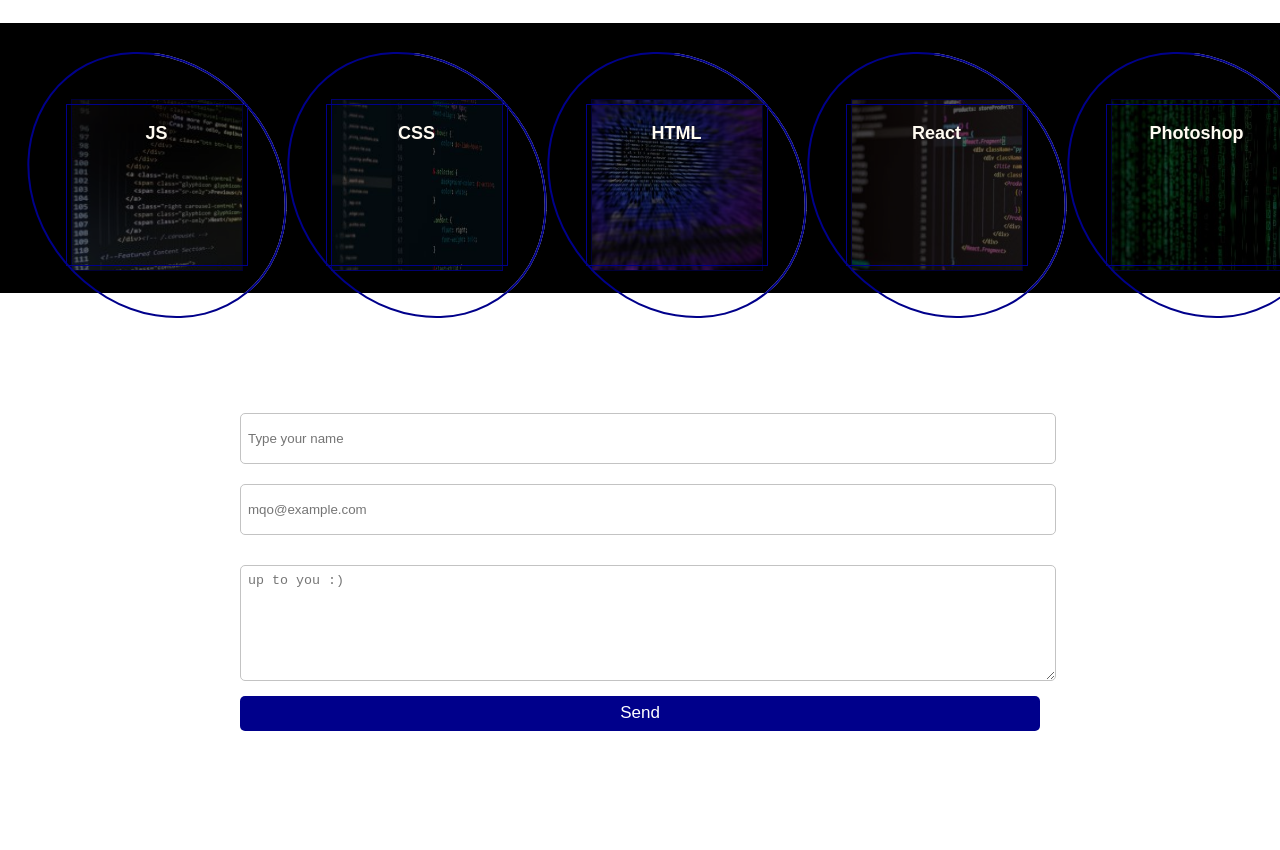
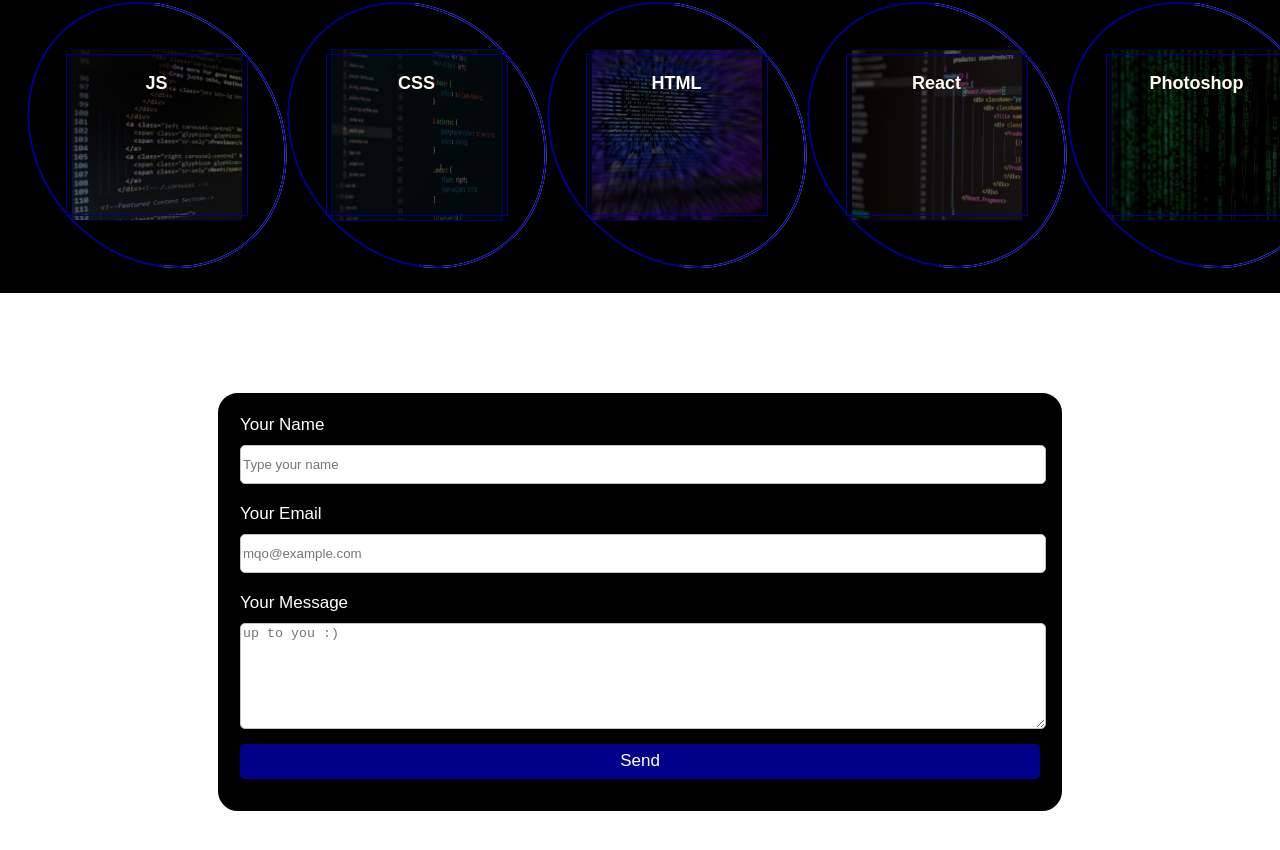
Before and after one commit to kriskris79/my-blackandwhitedev.com-website, a React (Create React App) app in the folder mywebsite/: page / in a window 1280 px wide. Shown: the part 350-1200 px from the top of the page. Before the commit the page ends 1141 px from the top, so only its background shows below. Built offline with nearby package versions, Linux system fonts and the light colour scheme.

Commit message:
minor changes

```diff
--- a/mywebsite/src/App.css
+++ b/mywebsite/src/App.css
@@ -32,7 +32,7 @@ body {
 
 }
 .flex3 {
-    margin-top: 100px;
+    margin-top: 50px;
     flex: 1;
     background-color: black;
 
--- a/mywebsite/src/components/Contact.css
+++ b/mywebsite/src/components/Contact.css
@@ -3,11 +3,16 @@
     align-items: center;
     align-content: center;
     flex-direction: column;
-    padding: 0;
+    /*padding: 0;*/
     width: 700px;
     font-size: 17px;
     margin-bottom: 50px;
     margin-top: 100px;
+    background-color: black;
+    border: 2px solid #000;
+    /*background-color: #fff;*/
+    border-radius: 20px;
+    padding: 20px;
 
 }
 
@@ -16,14 +21,15 @@
 input {
     width: 100%;
     height: 35px;
-    padding: 7px;
     outline: none;
     border-radius: 5px;
     border: 1px solid #c3c3c3;
+    margin-top: 10px;
+    margin-bottom: 20px;
 }
 
 input:focus {
-    border: 2px solid darkblue;
+    border: 3px solid darkblue;
 }
 
 textarea {
@@ -32,7 +38,6 @@ textarea {
     width: 100%;
     max-height: 100px;
     min-height: 100px;
-    padding: 7px;
     outline: none;
     border-radius: 5px;
     border: 1px solid #c3c3c3;
@@ -46,6 +51,7 @@ textarea:focus {
 label {
 
     color: white;
+    /*margin: -20px;*/
 }
 
 input[type="submit"] {
--- a/mywebsite/src/components/Jobskills.css
+++ b/mywebsite/src/components/Jobskills.css
@@ -6,6 +6,7 @@
     align-content: center;
     flex-wrap: wrap;
     flex-direction: row;
+    padding-bottom: 50px;
 }
 
 .panel {
--- a/mywebsite/src/components/Typewriter.js
+++ b/mywebsite/src/components/Typewriter.js
@@ -72,7 +72,7 @@ function Typewriter() {
             ref={txtElement}
             className="txt-type"
             data-wait="3000"
-            data-words="[&quot;Hi there, I'm Kris.&quot;, &quot;I worked through 1000+ hours of bootcamp structure,&quot;, &quot;learning JavaScript, CSS, HTML, React.Js.&quot;, &quot;Eager to tackle web development/design challenges to achieve lasting impacts on user experience.&quot;, &quot;Have a look an my skills below.&quot;, &quot;Have a look an my skills below.&quot;]"
+            data-words="[&quot;Hi there, I'm Kris.&quot;, &quot;I worked through 1000+ hours of bootcamp structure,&quot;, &quot;learning JavaScript, CSS, HTML, React.Js.&quot;, &quot;Eager to tackle web development/design challenges to achieve lasting impacts on user experience.&quot;, &quot;Have a look an my skills below.&quot;]"
         ></span>
             </h1>
 
```
